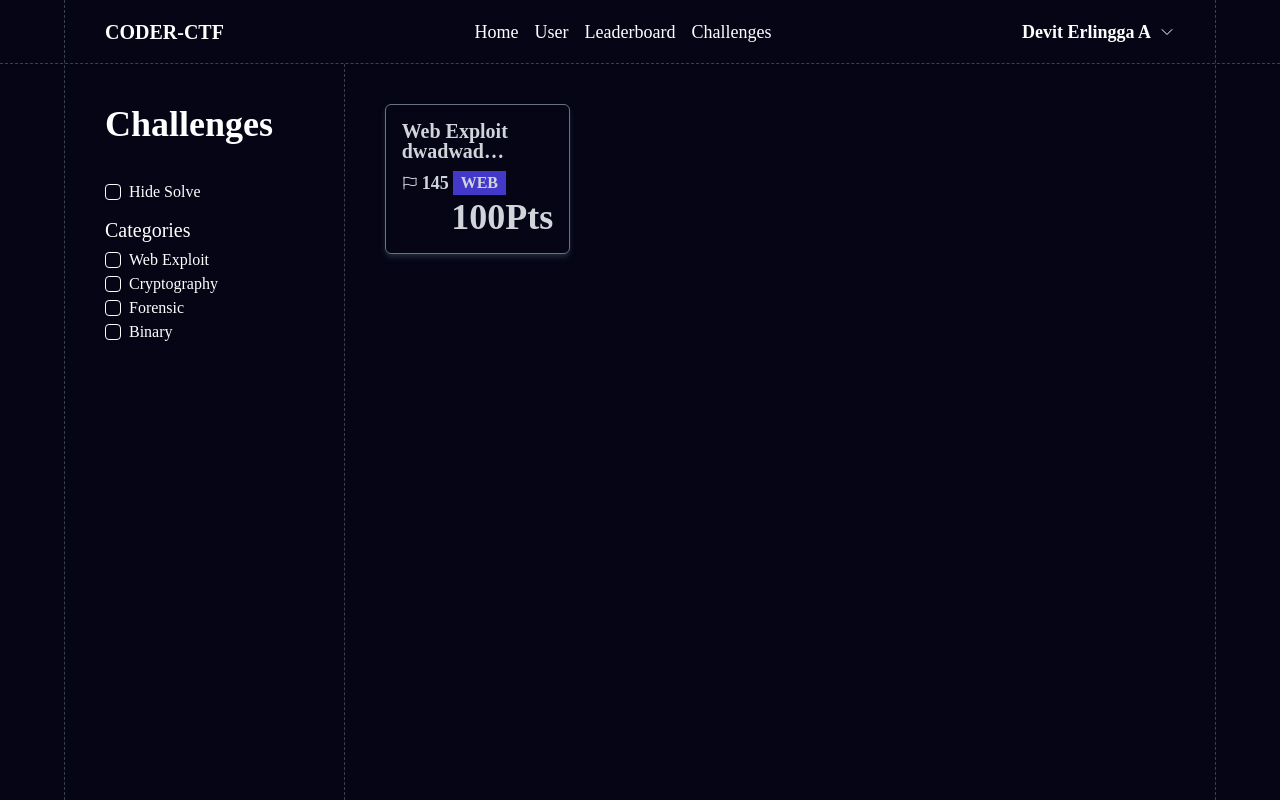
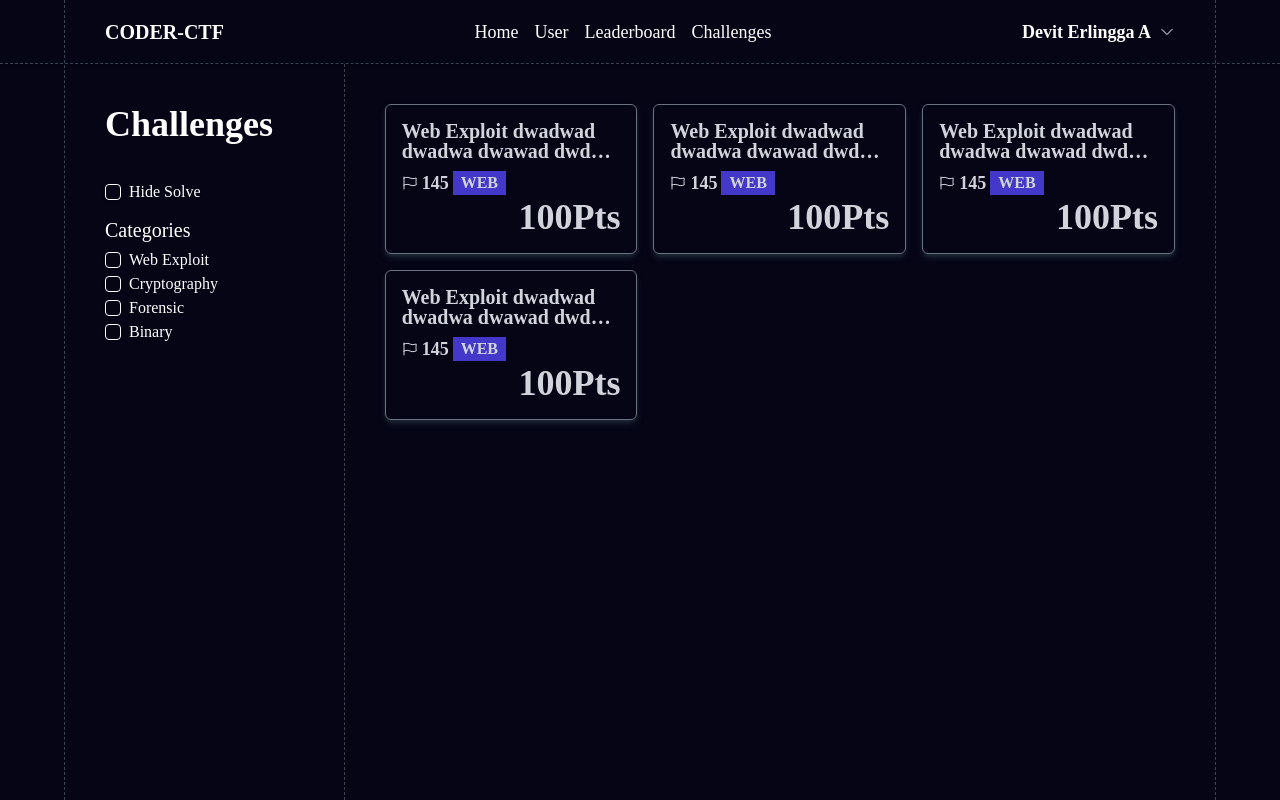
Before and after one commit to devit7/coder-ctf, a React (Vite) app: page /challenges in a window 1280 px wide. Built offline with nearby package versions, Linux system fonts and the light colour scheme; a web font is replaced by a local one.

Commit message:
update ui

```diff
--- a/src/pages/Challenges.tsx
+++ b/src/pages/Challenges.tsx
@@ -10,7 +10,10 @@ const Challenges = () => {
                     <div className="flex flex-col p-10 border-r h-full border-dashed border-zinc-700 w-[350px]">
                         <Sidebar />
                     </div>
-                    <div className=" overflow-y-auto p-10 text-gray-300 grid md:grid-cols-2 lg:grid-cols-3 xl:grid-cols-4 gap-4 w-full ">
+                    <div className=" overflow-y-auto p-10 text-gray-300 grid md:grid-cols-2 lg:grid-cols-3 h-fit  gap-4 w-full ">
+                        <ChallList />
+                        <ChallList />
+                        <ChallList />
                         <ChallList />
                     </div>
                 </div>
```
